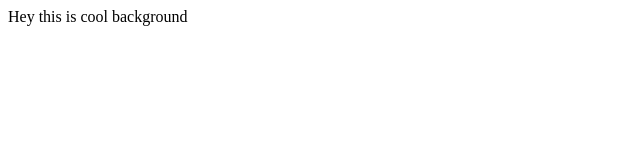
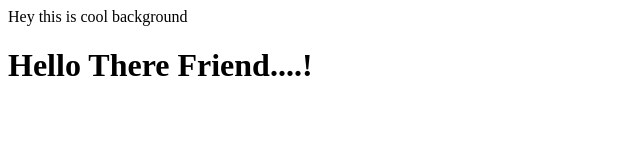
Before and after one commit to adwaitpande11/background-generator, a plain HTML site: page index.html in a window 1280 px wide. Shown: the whole page, without its empty margins (0-640 px from the left). Drawn offline with Linux system fonts and the light colour scheme.

Commit message:
Added a h1 tag

```diff
--- a/index.html
+++ b/index.html
@@ -3,4 +3,5 @@
 <title>Cool Background</title>
 </head>
 <body>Hey this is cool background</body>
+<h1>Hello There Friend....!</h1>
 </html>
```
